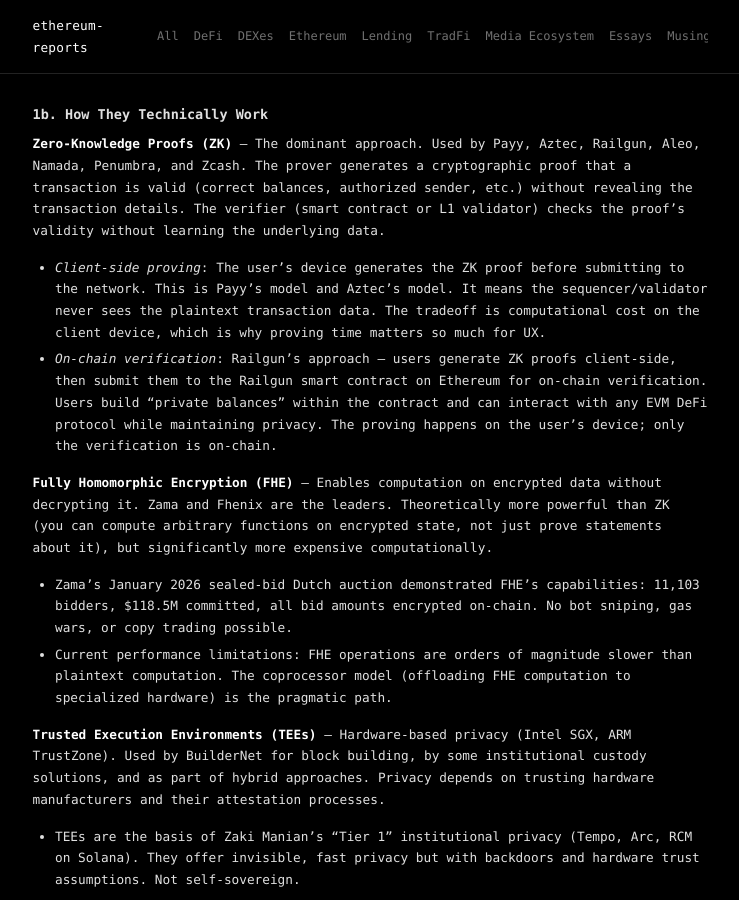
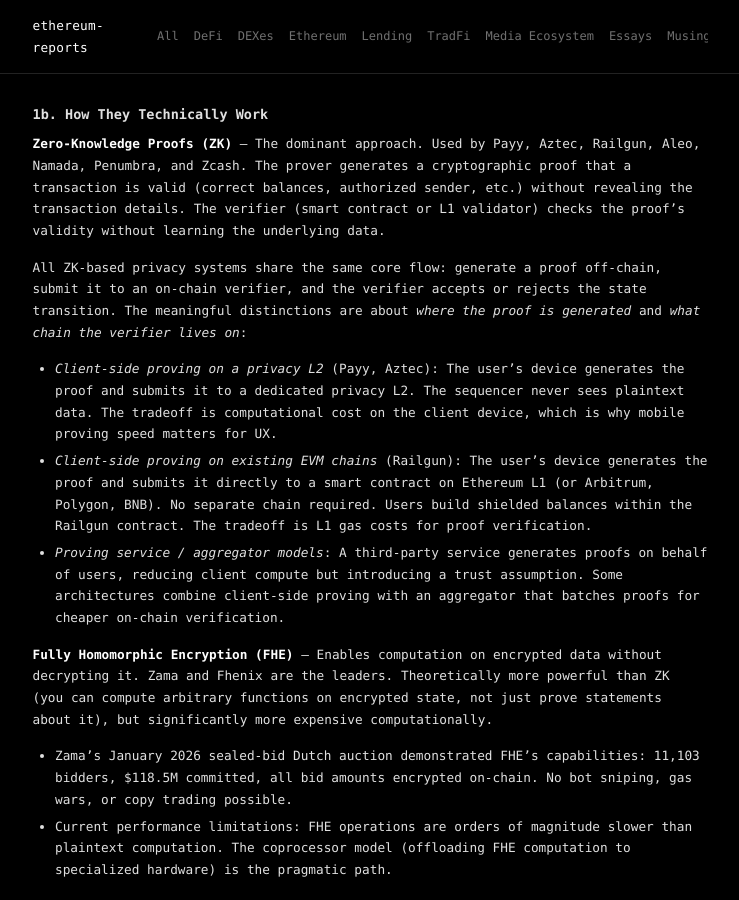
Before and after one commit to 0xapriori/ethereum-reports, a Jekyll site: the page built from privacy/stablecoin-privacy-technology-research-brief.md, in a window 1280 px wide and 900 px high, scrolled down 2102 px. Shown: the whole window, without its empty margins (270-1009 px from the left). Built offline with Jekyll 4.4.1, drawn with Linux system fonts in a browser that asks for light colours; some of the changed text lies outside the part shown.

Commit message:
Fix ZK proving architecture descriptions across all files
All ZKPs verify on-chain — that's the point. The meaningful distinction
is where proofs are generated (client-side vs proving service vs hybrid)
and what chain the verifier lives on (privacy L2 vs existing EVM L1).
Rewrote the sub-architectures section to reflect this correctly.

Co-Authored-By: apriori-writer agent <noreply@anthropic.com>
Co-Authored-By: Claude Opus 4.6 (1M context) <noreply@anthropic.com>

```diff
--- a/privacy/stablecoin-privacy-technology-research-brief.md
+++ b/privacy/stablecoin-privacy-technology-research-brief.md
@@ -47,8 +47,11 @@ date: 2026-03-31
 
 **Zero-Knowledge Proofs (ZK)** -- The dominant approach. Used by Payy, Aztec, Railgun, Aleo, Namada, Penumbra, and Zcash. The prover generates a cryptographic proof that a transaction is valid (correct balances, authorized sender, etc.) without revealing the transaction details. The verifier (smart contract or L1 validator) checks the proof's validity without learning the underlying data.
 
-- *Client-side proving*: The user's device generates the ZK proof before submitting to the network. This is Payy's model and Aztec's model. It means the sequencer/validator never sees the plaintext transaction data. The tradeoff is computational cost on the client device, which is why proving time matters so much for UX.
-- *On-chain verification*: Railgun's approach -- users generate ZK proofs client-side, then submit them to the Railgun smart contract on Ethereum for on-chain verification. Users build "private balances" within the contract and can interact with any EVM DeFi protocol while maintaining privacy. The proving happens on the user's device; only the verification is on-chain.
+All ZK-based privacy systems share the same core flow: generate a proof off-chain, submit it to an on-chain verifier, and the verifier accepts or rejects the state transition. The meaningful distinctions are about *where the proof is generated* and *what chain the verifier lives on*:
+
+- *Client-side proving on a privacy L2* (Payy, Aztec): The user's device generates the proof and submits it to a dedicated privacy L2. The sequencer never sees plaintext data. The tradeoff is computational cost on the client device, which is why mobile proving speed matters for UX.
+- *Client-side proving on existing EVM chains* (Railgun): The user's device generates the proof and submits it directly to a smart contract on Ethereum L1 (or Arbitrum, Polygon, BNB). No separate chain required. Users build shielded balances within the Railgun contract. The tradeoff is L1 gas costs for proof verification.
+- *Proving service / aggregator models*: A third-party service generates proofs on behalf of users, reducing client compute but introducing a trust assumption. Some architectures combine client-side proving with an aggregator that batches proofs for cheaper on-chain verification.
 
 **Fully Homomorphic Encryption (FHE)** -- Enables computation on encrypted data without decrypting it. Zama and Fhenix are the leaders. Theoretically more powerful than ZK (you can compute arbitrary functions on encrypted state, not just prove statements about it), but significantly more expensive computationally.
 
@@ -145,7 +148,7 @@ Current status:
 
 **Production-ready for payment-speed settlement (as of March 2026)**:
 1. **Noir-based client-side proving** (Payy): Sub-0.5s mobile proving, live consumer product
-2. **Railgun's on-chain ZK**: Live on 4 chains, $4.5B cumulative volume, but user-facing latency depends on Ethereum block times (~12s), not proof generation
+2. **Railgun (client-side proving, L1 verification)**: Live on 4 chains, $4.5B cumulative volume, but user-facing latency depends on Ethereum block times (~12s) and L1 gas costs for proof verification
 3. **Groth16-based systems**: Proven at scale (Zcash Sapling), but per-circuit trusted setup limits flexibility
 
 **Approaching production-ready**:
```
Also changed, not shown: defi/stablecoin-privacy-payments-report-march-2026.md (+5 -3 lines), defi/stablecoin-privacy-payments-synthesis.md (+1 -1 lines).
